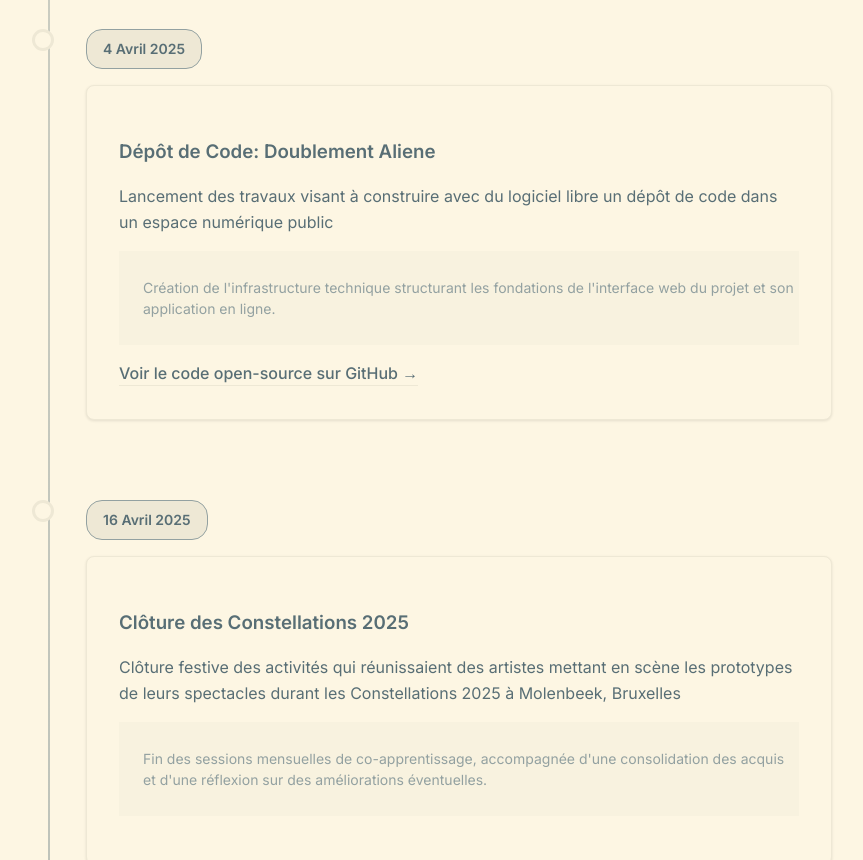
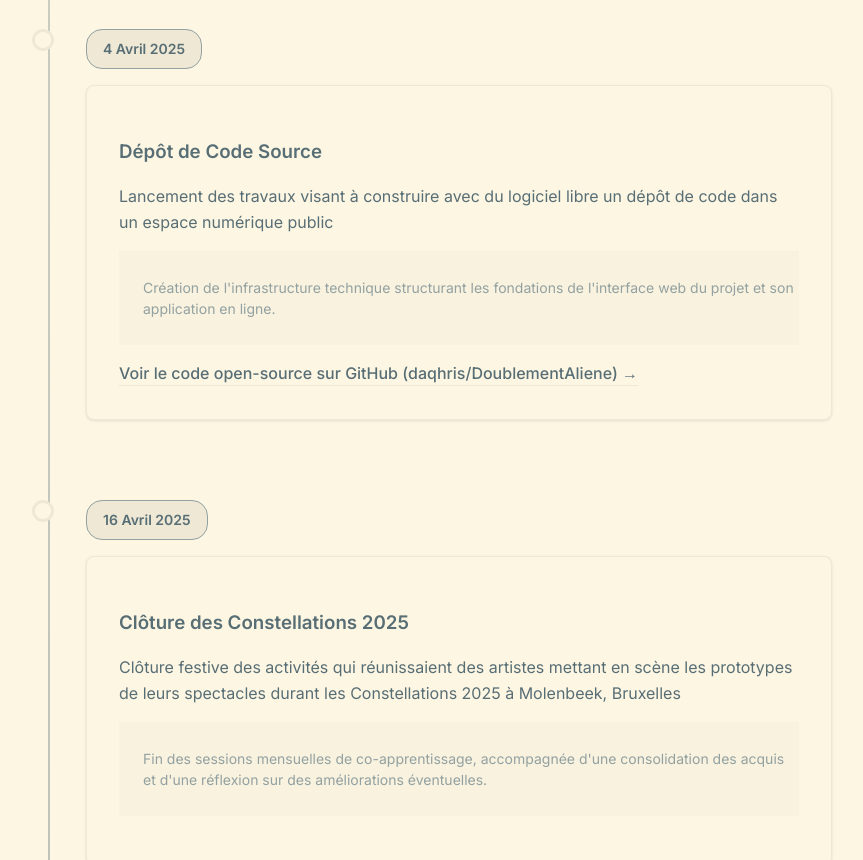
Before and after one commit to daqhris/DoublementAliene, a Next.js app: page /timeline in a window 1280 px wide. Shown: the part 3260-4120 px from the top of the page, without its empty margins (208-1071 px from the left). Built offline with nearby package versions, Linux system fonts and the light colour scheme; no server answers.

Commit message:
Update timeline entries and improve descriptions

```diff
--- a/app/timeline/page.tsx
+++ b/app/timeline/page.tsx
@@ -145,12 +145,12 @@ export default function TimelinePage() {
       },
     {
       date: "4 Avril 2025",
-      title: "Dépôt de Code: Doublement Aliene",
+      title: "Dépôt de Code Source",
       description: "Lancement des travaux visant à construire avec du logiciel libre un dépôt de code dans un espace numérique public",
       details: "Création de l'infrastructure technique structurant les fondations de l'interface web du projet et son application en ligne.",
       link: {
         url: "https://github.com/daqhris/DoublementAliene",
-        text: "Voir le code open-source sur GitHub",
+        text: "Voir le code open-source sur GitHub (daqhris/DoublementAliene)",
         external: true
       }
     },
@@ -217,22 +217,22 @@ export default function TimelinePage() {
       }
     },
         {
-      date: "14 - 15 Novembre 2025",
+      date: "14/15 Novembre 2025",
       title: "Installation Performative",
       description: "Présentation sur l'état d'avancement de la recherche et du prototypage à Bruxelles",
-      details: "Pendant 2 jours successifs, Hectolitre est l'hôte d'une installation bilingue qui décrit les faits accomplis, raconte les prototypes construits et illumine la recherche effectuée au bout d'une année de travail sur le spectacle théâtral «Doublement Aliéné».",
+      details: "Pendant 2 jours successifs, le 2ème étage de l'espace Réacteur dans Hectolitre a été l'hôte d'une installation bilingue qui décrit les faits accomplis, raconte les prototypes construits et illumine la recherche effectuée au bout d'une année de travail sur le spectacle théâtral «Doublement Aliéné».",
       link: {
         url: "http://hectolitre.space/echange_251114.html",
-        text: "La fête «101 Liters Alchemy» dans le Réacteur chez Hectolitre",
+        text: "La fête «101 Liters Alchemy» chez Hectolitre",
         external: true
       },
       isHighlight: true
     },
     {
       date: "11 Décembre 2025",
-      title: "DeepWiki: daqhris/DoublementAliene",
-      description: "Un rapport de Devin AI qui fournit une vue d'ensemble technique de la plateforme numérique et qui explique les lignes de code construites sur base de Next.js.",
-      details: "Il couvre l'architecture de l'application, le modèle de double licence, la pile technologique et la stratégie d'organisation du contenu. Cette documentation a été redigée automatiquement pour rendre lisible le code source de la plateforme.",
+      title: "DeepWiki",
+      description: "Un rapport de Devin AI qui fournit une vue d'ensemble technique de cette interface numérique et qui explique les lignes de code construites sur base de Next.js 15.",
+      details: "Il couvre l'architecture de l'application, le modèle de licence, la pile technologique et la stratégie d'organisation du contenu. Il a été redigé par une entitée apparentée à Devin pour rendre lisible le code écrit en TypeScript, JavaScript et CSS.",
       link: {
         url: "https://deepwiki.com/daqhris/DoublementAliene",
         text: "Explication en Anglais du code source par Devin AI",
```
